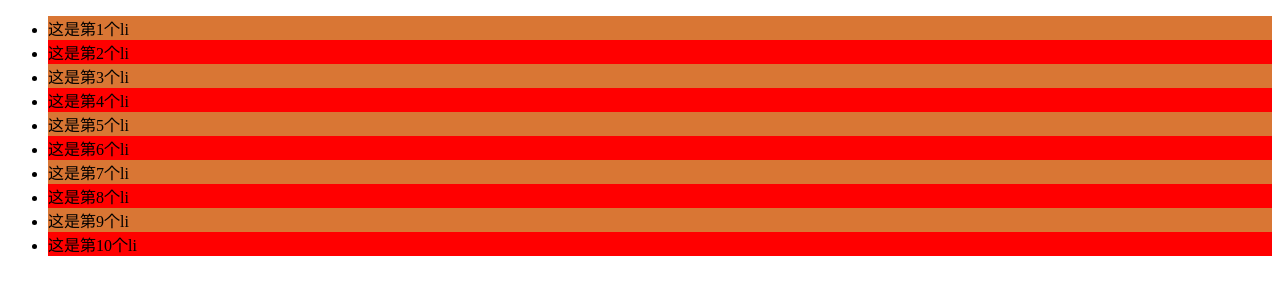
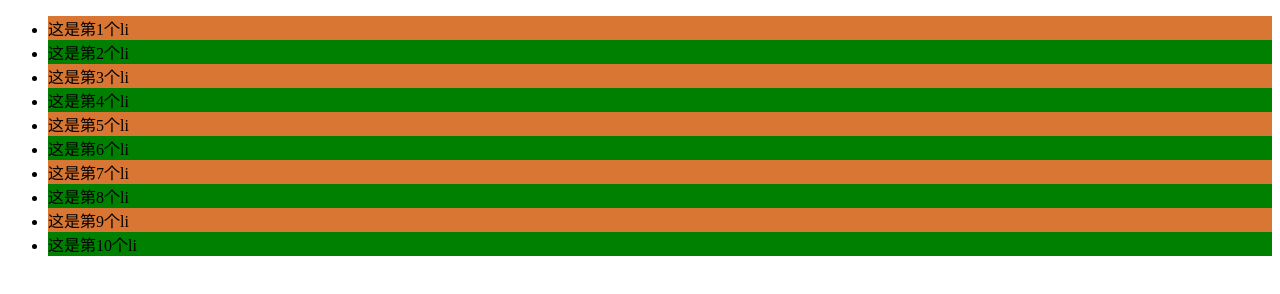
Before and after one commit to hufanglei/webpack-study, a website built with webpack: page src/index.html in a window 1280 px wide. Built offline with nearby package versions, Linux system fonts and the light colour scheme.

Commit message:
引入webpack-dev-server

```diff
--- a/src/index.html
+++ b/src/index.html
@@ -3,7 +3,8 @@
 <head>
     <meta charset="UTF-8">
     <title>Title</title>
-    <script src="../dist/bundle.js"></script>
+    <!--<script src="../dist/bundle.js"></script>-->
+    <script src="/bundle.js"></script>
 </head>
 <body>
     <ul>
--- a/src/main.js
+++ b/src/main.js
@@ -6,7 +6,7 @@ import $ from 'jquery'
 
 // const $ = require('jquery') node导入方式
 $(function () {
-    $('li:odd').css('backgroundColor','red');
+    $('li:odd').css('backgroundColor','green');
     $('li:even').css('backgroundColor',function () {
         return '#' + 'D97634';
     });
@@ -17,3 +17,16 @@ $(function () {
 //2.webpack能够处理js的兼容问题，吧高级的浏览器不识别的语法，转为低级的，浏览器能识别的语法
 //语法 webpack 要打包的文件的路径 -o 打包好的输出文件的路劲
 //webpack .\src\main.js -o .\dist\bundle.js
+
+
+
+//使用webpack-dev-server 这个工具来实现自动打包编译的功能
+//1.运行 npm i webpack-dev-server -D 吧这个工具安装到项目的本地开发依赖
+//2.安装完毕后，这个工具的用法，和webpack命令的用法，完全一样
+//webpack-dev-server这个工具，本地项目中想要用，必须安装webpack到本地
+//"webpack-cli": "^3.2.0",
+//cnpm i webpack@2.9.7 -D
+//直接托管到了电脑的内存中，所以 我们在项目根目录中，根本找不到这个打包好的bundle.ks
+//我们可以认为，webpack-dev-server 吧打包好的文件，以一种虚拟的形式，托管到了
+//我们项目中的根目录中，虽然我们看不到他，但是我们可以认为
+//和dist src node_moucle平级
```
Also changed, not shown: package.json (added, +29 -0 lines), dist/bundle.js (deleted), 1 other file.
